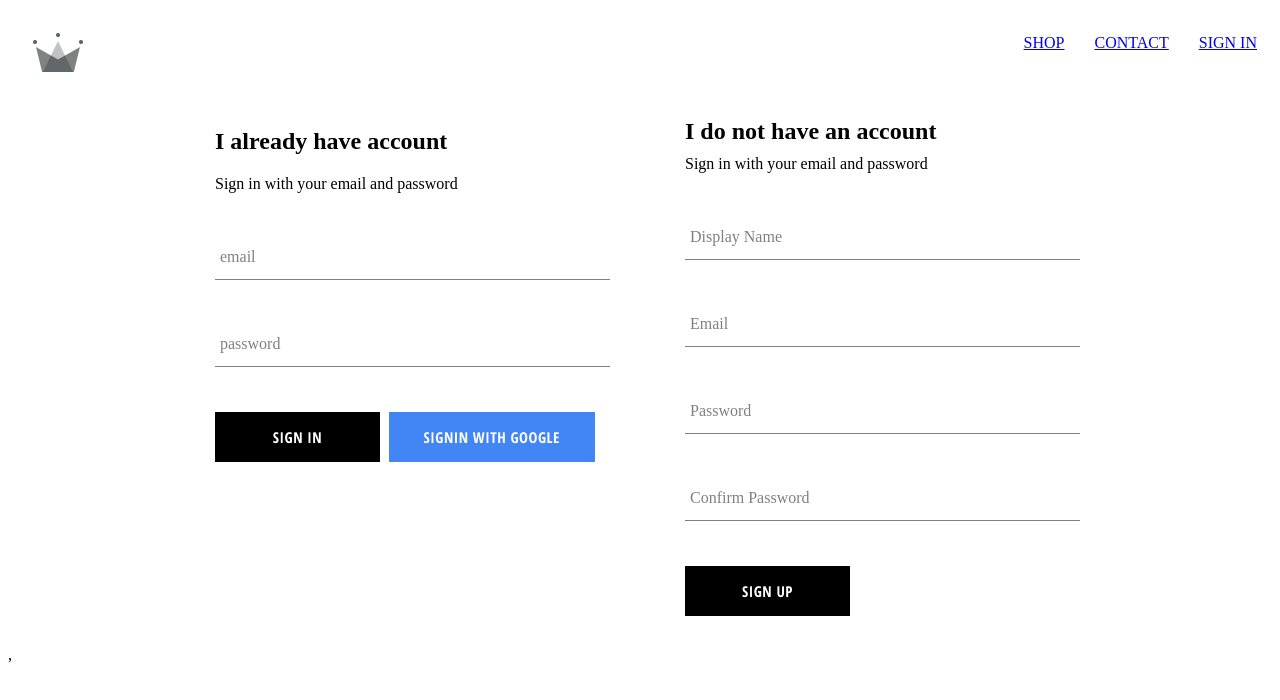
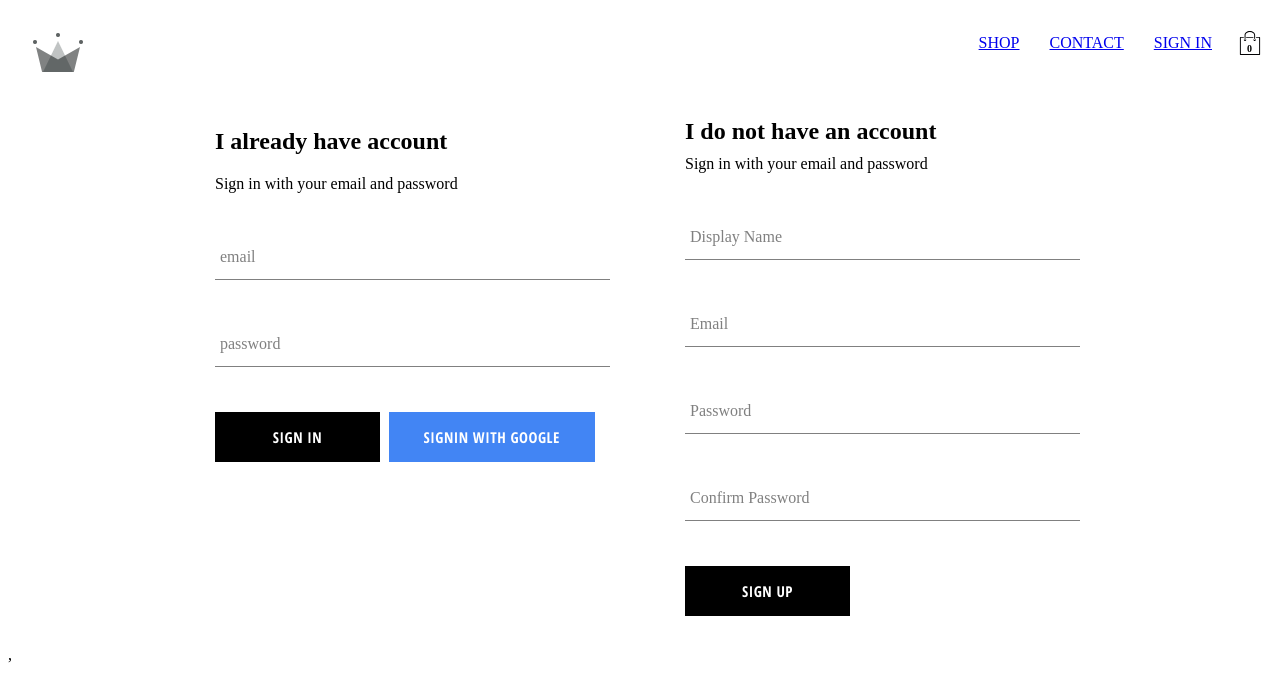
Before and after one commit to BiniyamTamiru/crown-clothing, a React (Vite) app: page /sign in a window 1280 px wide. Shown: the top 700 px of the page. Built offline with nearby package versions, Linux system fonts and the light colour scheme; no server answers.

Commit message:
added cartIcon and cartdropdawn component to our application,also implemented cartReducer

```diff
--- /dev/null
+++ b/src/Component/cart-dropdawn/cart-dropdawn.jsx
@@ -0,0 +1,13 @@
+import React from "react";
+import CustomButton from "../custom-button/custom-button";
+
+import './cart-dropdawn.scss';
+
+const CartDropDawn = ()=>(
+   <div className="cart-dropdown">
+     <div className="cart-items"/>
+     <CustomButton>GO TO CHECKOUT</CustomButton>
+   </div>
+);
+
+export default CartDropDawn;
--- /dev/null
+++ b/src/Component/cart-dropdawn/cart-dropdawn.scss
@@ -0,0 +1,24 @@
+.cart-dropdown {
+  position: absolute;
+  width: 240px;
+  height: 340px;
+  display: flex;
+  flex-direction: column;
+  padding: 20px;
+  border: 1px solid black;
+  background-color: white;
+  top: 90px;
+  right: 40px;
+  z-index: 5;
+
+  .cart-items {
+    height: 240px;
+    display: flex;
+    flex-direction: column;
+    overflow: scroll;
+  }
+
+  button {
+    margin-top: auto;
+  }
+}
--- /dev/null
+++ b/src/Component/cart-icon/cart-icon.jsx
@@ -0,0 +1,22 @@
+import React from "react";
+import "./cart-icon.scss";
+import { connect } from "react-redux";
+import { toggleCartHidden } from "../../redux/Car/cart.actions";
+import ShoppingIcon from "../../assets/Shopping-bag.svg";
+
+const CartIcon = ({ toggleCartHidden }) => (
+  <div className="cart-icon" onClick={toggleCartHidden}>
+    <img
+      src={ShoppingIcon}
+      className="shopping-icon"
+      alt="shopping bag"
+    />
+    <span className="item-count">0</span>
+  </div>
+);
+
+const mapDispatchToProps = dispatch => ({
+  toggleCartHidden: () => dispatch(toggleCartHidden())
+});
+
+export default connect(null, mapDispatchToProps)(CartIcon);
--- /dev/null
+++ b/src/Component/cart-icon/cart-icon.scss
@@ -0,0 +1,21 @@
+.cart-icon {
+  width: 45px;
+  height: 45px;
+  position: relative;
+  display: flex;
+  align-items: center;
+  justify-content: center;
+  cursor: pointer;
+
+  .shopping-icon {
+    width: 24px;
+    height: 24px;
+  }
+
+  .item-count {
+    position: absolute;
+    font-size: 10px;
+    font-weight: bold;
+    bottom: 12px;
+  }
+}
--- a/src/Component/header/header.jsx
+++ b/src/Component/header/header.jsx
@@ -1,13 +1,13 @@
 import React from "react";
 import "./header.css";
 import { Link } from "react-router-dom";
-import { connect } from 'react-redux';
+import { connect } from "react-redux";
 import Logo from "../../assets/crown-image.png";
-import './header.css';
-import {auth} from'../../firebase/firebase.util';
+import { auth } from "../../firebase/firebase.util";
+import CartIcon from "../cart-icon/cart-icon";
+import CartDropDawn from "../cart-dropdawn/cart-dropdawn";
 
-
-const Header = ({currentUser}) => (
+const Header = ({ currentUser, hidden }) => (
   <div className="header">
     <Link className="logo-container" to="/">
       <img src={Logo} className="logo" alt="Crown Logo" />
@@ -21,18 +21,27 @@
       <Link className="option" to="/shop">
         CONTACT
       </Link>
-      {
-        currentUser ?
-        <div className="option" onClick={()=> auth.signOut()}> SIGN OUT </div>
-        :
-          <Link className="option">SIGN IN</Link>
-      }
+
+      {currentUser ? (
+        <div className="option" onClick={() => auth.signOut()}>
+          SIGN OUT
+        </div>
+      ) : (
+        <Link className="option" to="/sign">
+          SIGN IN
+        </Link>
+      )}
+
+      <CartIcon />
     </div>
+
+    {hidden ? null : <CartDropDawn />}
   </div>
 );
 
-const mapStateToProps = state =>({
-   currentUser:state.user.currentUser
-})
+const mapStateToProps = ({ user: { currentUser }, cart: { hidden } }) => ({
+  currentUser,
+  hidden
+});
 
 export default connect(mapStateToProps)(Header);
--- /dev/null
+++ b/src/redux/Car/cart.actions.jsx
@@ -0,0 +1,5 @@
+import CartActionTypes from './cart.type';
+
+export const toggleCartHidden = () => ({
+  type: CartActionTypes.TOGGLE_CART_HIDDEN
+});
--- /dev/null
+++ b/src/redux/Car/cart.reducer.jsx
@@ -0,0 +1,20 @@
+import CartActionTypes from './cart.type';
+
+const INITIAL_STATE = {
+  hidden: true
+};
+
+const CartReducer = (state = INITIAL_STATE, action) => {
+  switch (action.type) {
+    case CartActionTypes.TOGGLE_CART_HIDDEN:
+      return {
+        ...state,
+        hidden: !state.hidden
+      };
+
+    default:
+      return state;
+  }
+};
+
+export default CartReducer;
--- /dev/null
+++ b/src/redux/Car/cart.type.jsx
@@ -0,0 +1,5 @@
+const CartActionTypes = {
+  TOGGLE_CART_HIDDEN: 'TOGGLE_CART_HIDDEN'
+};
+
+export default CartActionTypes;
--- a/src/redux/root-reducer.jsx
+++ b/src/redux/root-reducer.jsx
@@ -1,8 +1,10 @@
 import {combineReducers} from'redux';
 
 import UserReducer from './user/user.reducer';
-
+import CartReducer from './Car/cart.reducer';
+import cartIcon from '../Component/cart-icon/cart-icon';
 
 export default combineReducers({
-     user:UserReducer
+     user:UserReducer,
+     cart: CartReducer
 });
```
Also changed, not shown: src/assets/shopping-bag.svg (added).
